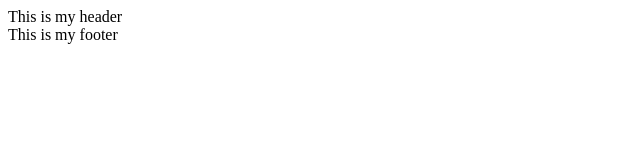
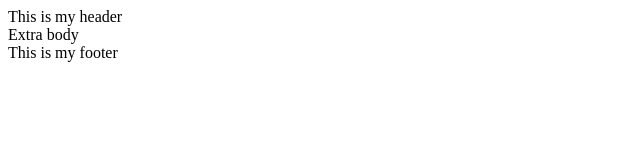
Before and after one commit to AndyVillegasC/practice_git, a plain HTML site: page index.html in a window 1280 px wide. Shown: the whole page, without its empty margins (0-640 px from the left). Drawn offline with Linux system fonts and the light colour scheme.

Commit message:
se agrego un cuerpo

```diff
--- a/index.html
+++ b/index.html
@@ -8,6 +8,7 @@
 </head>
 <body>
     <header>This is my header</header>
+    <div>Extra body</div>
     <footer>This is my footer</footer>
 </body>
 </html>
```
